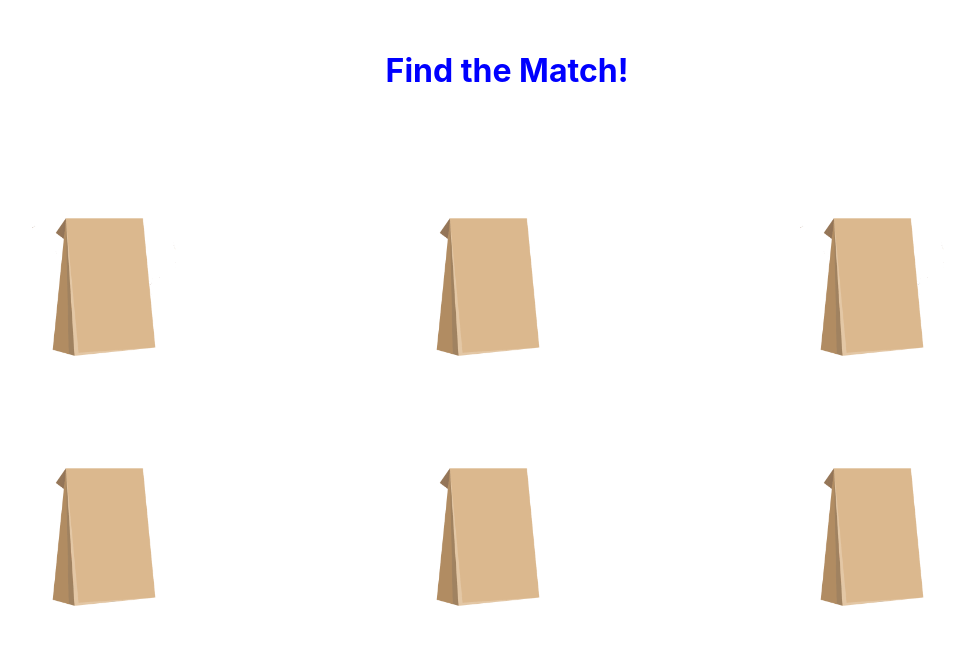
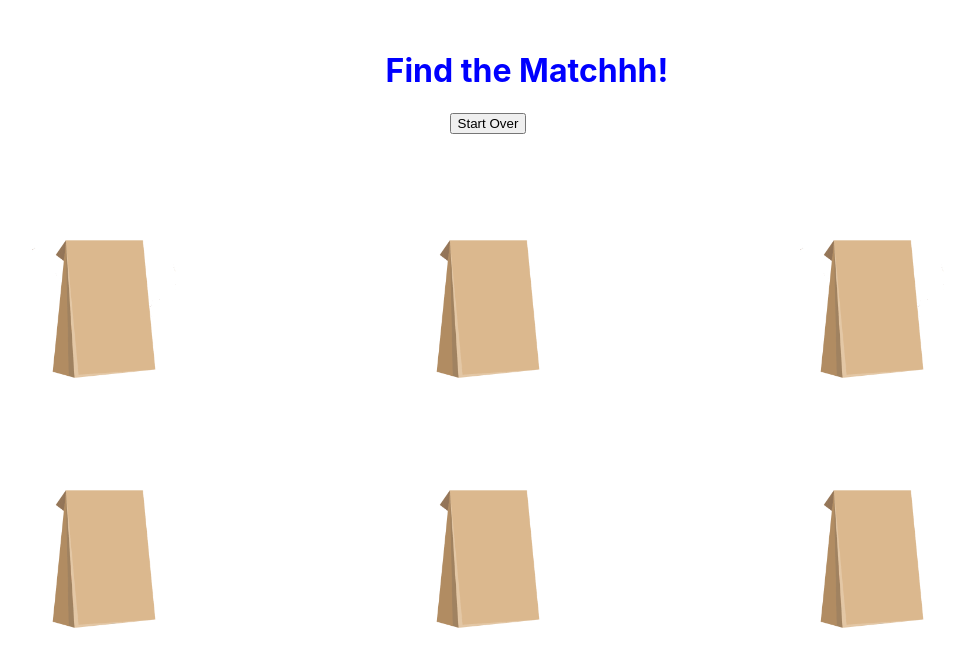
Before and after one commit to torrelocascio/wyncode-hackathon, a React (Create React App) app: page / in a window 1280 px wide. Shown: the top 666 px of the page, without its empty margins (152-1107 px from the left). Built offline with nearby package versions, Linux system fonts and the light colour scheme.

Commit message:
score component and button to start over

```diff
--- a/src/App.css
+++ b/src/App.css
@@ -87,3 +87,6 @@ h1 {
   margin-left: 42%;
   margin-top:4%;
 }
+button {
+  margin-left: 47%;
+}
--- a/src/components/Game.js
+++ b/src/components/Game.js
@@ -1,5 +1,6 @@
 import React, { Component } from 'react';
 import Bag from './Bag';
+import Score from './Score';
 import '../App.css';
 
 class Game extends Component {
@@ -18,12 +19,23 @@ class Game extends Component {
         this.state = {
           bags: arr,
           match: Array(2).fill(null),
-          score: "Find the Match!"
+          score: "Find the Matchhh!"
         };
 
-
     }
-
+    startOver(){
+        let arr = ['burger','logo','burger','logo','fries','fries']
+        var currentIndex = arr.length;
+        var temporaryValue, randomIndex;
+        while (0 !== currentIndex) {
+            randomIndex = Math.floor(Math.random() * currentIndex);
+            currentIndex -= 1;
+            temporaryValue = arr[currentIndex];
+            arr[currentIndex] = arr[randomIndex];
+            arr[randomIndex] = temporaryValue;
+        }
+        this.setState({bags: arr, match:  Array(2).fill(null), score: "Find the Match!"});
+     }
     renderBag(i) {
         return (
           <Bag
@@ -58,9 +70,8 @@ class Game extends Component {
   render() {
     return (
       <div>
-      <div clasName="score">
-        <h1>{this.state.score}</h1>
-      </div>
+      <Score score={this.state.score}
+             onClick={() => this.startOver()}/>
       <div className="game">
         {this.renderBag(0)}
         {this.renderBag(1)}
--- /dev/null
+++ b/src/components/Score.js
@@ -0,0 +1,13 @@
+import React, { Component } from 'react';
+
+class Score extends Component {
+    render(){
+        return(
+            <div clasName="score">
+              <h1>{this.props.score}</h1>
+              <button onClick={this.props.onClick}>Start Over</button>
+            </div>
+        )
+    }
+}
+export default Score;
```
